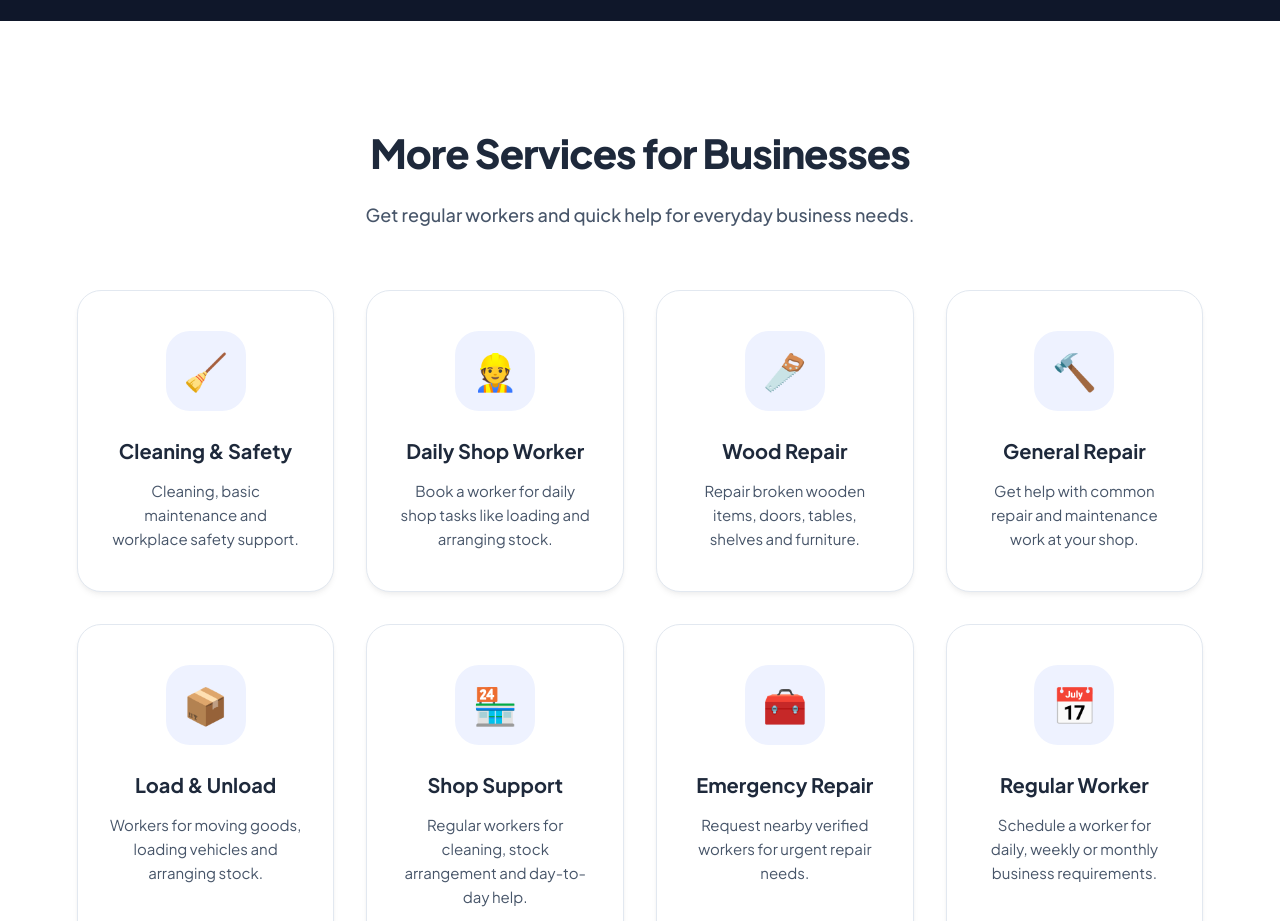
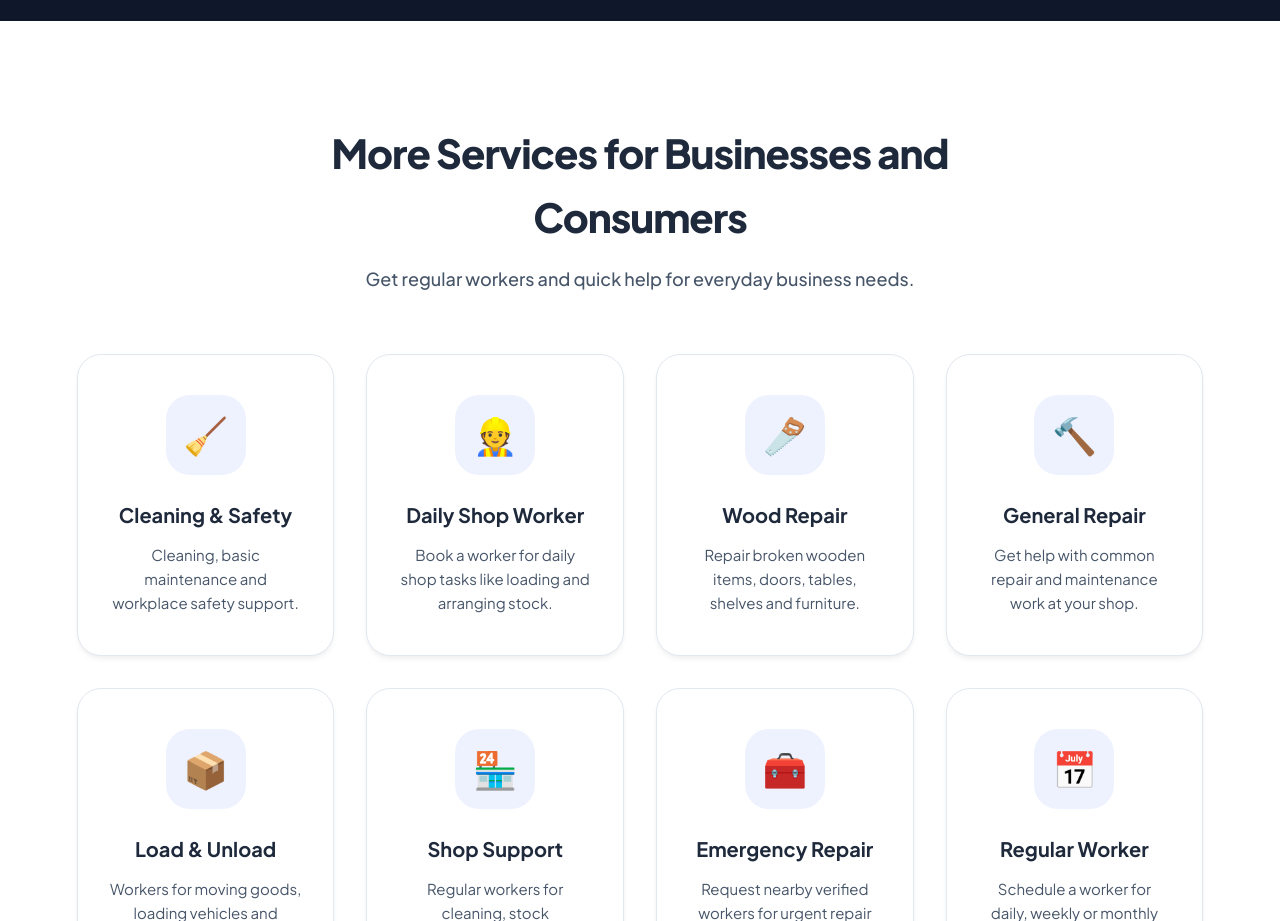
Before and after one commit to harshjain478/harshjain478.github.io, a plain HTML site: page index.html in a window 1280 px wide. Shown: the part 2640-3561 px from the top of the page. Drawn offline with Linux system fonts and the light colour scheme.

Commit message:
Update index.html

```diff
--- a/index.html
+++ b/index.html
@@ -304,7 +304,7 @@ footer a { color: #818CF8; text-decoration: none; transition: var(--transition);
 <!-- ================= ADDED: BUSINESS SERVICES ================= -->
 <section id="business-services" style="background: white;">
  <div class="section-head">
-  <h2 data-hi="व्यवसायों के लिए सेवाएँ">More Services for Businesses</h2>
+  <h2 data-hi="व्यवसायों के लिए सेवाएँ">More Services for Businesses and Consumers</h2>
   <p data-hi="दुकान और कार्यालय की रोजमर्रा की जरूरतों के लिए नियमित कामगार और त्वरित मदद।">Get regular workers and quick help for everyday business needs.</p>
  </div>
  <div class="grid">
```
